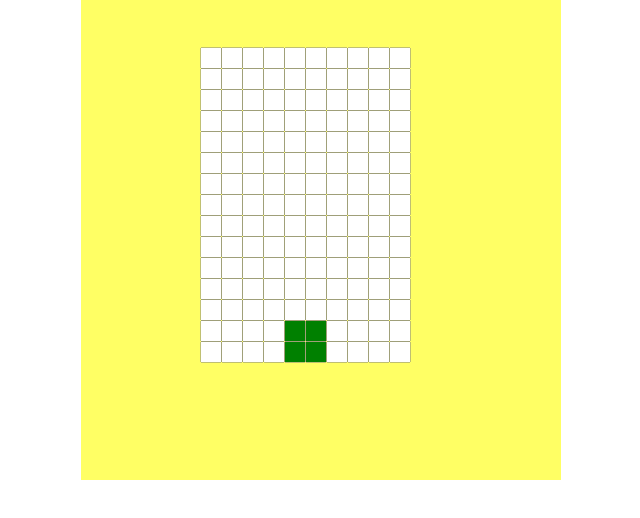
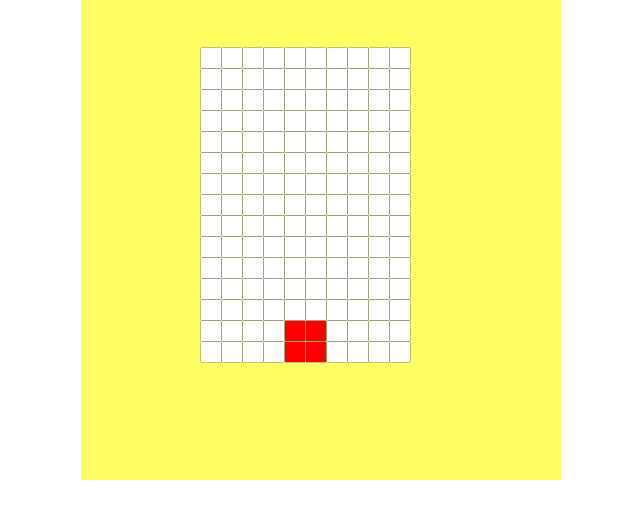
Before and after one commit to ShevKG/Canvas-battle-city, a plain HTML site: page index.html in a window 1280 px wide. Shown: the whole page, without its empty margins (319-959 px from the left). Drawn offline with Linux system fonts and the light colour scheme.

Commit message:
Now it a littlebit works

```diff
--- a/index.html
+++ b/index.html
@@ -80,7 +80,7 @@
             }
         }
 
-        function KeySwitcher(block,bX, bY, key, columns, raws, cases)
+        function KeySwitcher(block,bX, bY, container, columns, raws, cases)
         {
 
             for (i = 0; i < columns; i++)
@@ -93,12 +93,13 @@
                               //              ◙◙
                         if (block[bX][bY] == block[i][j] || block[bX + 1][bY] == block[i][j] || block[bX][bY + 1] == block[i][j] || block[bX + 1][bY + 1] == block[i][j])
                          {
-                               key[i][j] = true;
+                               container[i][j] = true;
+                               console.log("true");
                          }
 
                         else
                          {
-                             key[i][j] = false;
+                             container[i][j] = false;
                          }
 
                         break;
@@ -106,11 +107,11 @@
 
                          if (block[bX][bY] == block[i][j] || block[bX][bY + 1] == block[i][j] || block[bX][bY + 2] == block[i][j] || block[bX][bY + 3] == block[i][j])
                          {
-                             key[i][j] = true;
+                             container[i][j] = true;
                          }
                          else
                          {
-                             key[i][j] = false;
+                             container[i][j] = false;
                          }
                    }
                 }
@@ -127,14 +128,14 @@
                     ctx.rect(block[bX + 1][bY].x, block[bX + 1][bY].y, blockSize, blockSize);
                     ctx.rect(block[bX][bY + 1].x, block[bX][bY + 1].y, blockSize, blockSize);
                     ctx.rect(block[bX + 1][bY + 1].x, block[bX + 1][bY + 1].y, blockSize, blockSize);
-                    KeySwitcher(block, bX, bY, keys, columns, raws, cases);
+                    KeySwitcher(block, bX, bY, container, columns, raws, cases);
                     ctx.fillStyle = "green";
                     ctx.fill();
                     ctx.closePath();
                     //check if our blocks at the bottom raw
-                    if (keys[bX][bY + 2] == true || keys[bX + 1][bY + 2])
+                    if (keys[bX][bY + 2] == true || keys[bX + 1][bY + 2] == true)
                     {
-
+                        FillContainer();
                         break;
                     }
                     else
@@ -151,9 +152,10 @@
                     ctx.rect(block[bX][bY + 3].x, block[bX][bY + 3].y, blockSize, blockSize);
                     ctx.fillStyle = "red";
                     ctx.fill();
-                    KeySwitcher(block, bX, bY, keys, columns, raws, cases);
+                    KeySwitcher(block, bX, bY, container, columns, raws, cases);
                     if (keys[bX][bY + 4] == true)
                     {
+                        FillContainer();
                         break;
                     }
                     else
@@ -173,14 +175,14 @@
                    {
                     ctx.beginPath();
                     ctx.rect(block[i][j].x, block[i][j].y, blockSize, blockSize);
-                    ctx.fillStyle = "green";
+                    ctx.fillStyle = "red";
                     ctx.fill();
                     ctx.closePath();
+
                    }
                }
            }
        }
-
     function draw()
     {
         DrawBlock();
@@ -193,9 +195,17 @@
   ///////////////////////////////////////////////////////////////////////////////////////////////////
  //                                    ****NOT THE MAIN FUNCTIONS****                             //
 ///////////////////////////////////////////////////////////////////////////////////////////////////
-    function FillTable(container, block, bX, bY, cases)
+    function FillContainer()
     {
+        for (var i = 0; i < columns; i++)
+        {
+            for (var j = 0; j < raws; j++)
+            {
+                if(container[i][j] == true)
+                keys[i][j] = true;
 
+            }
+        }
     }
 
     function TestFunc()
```
